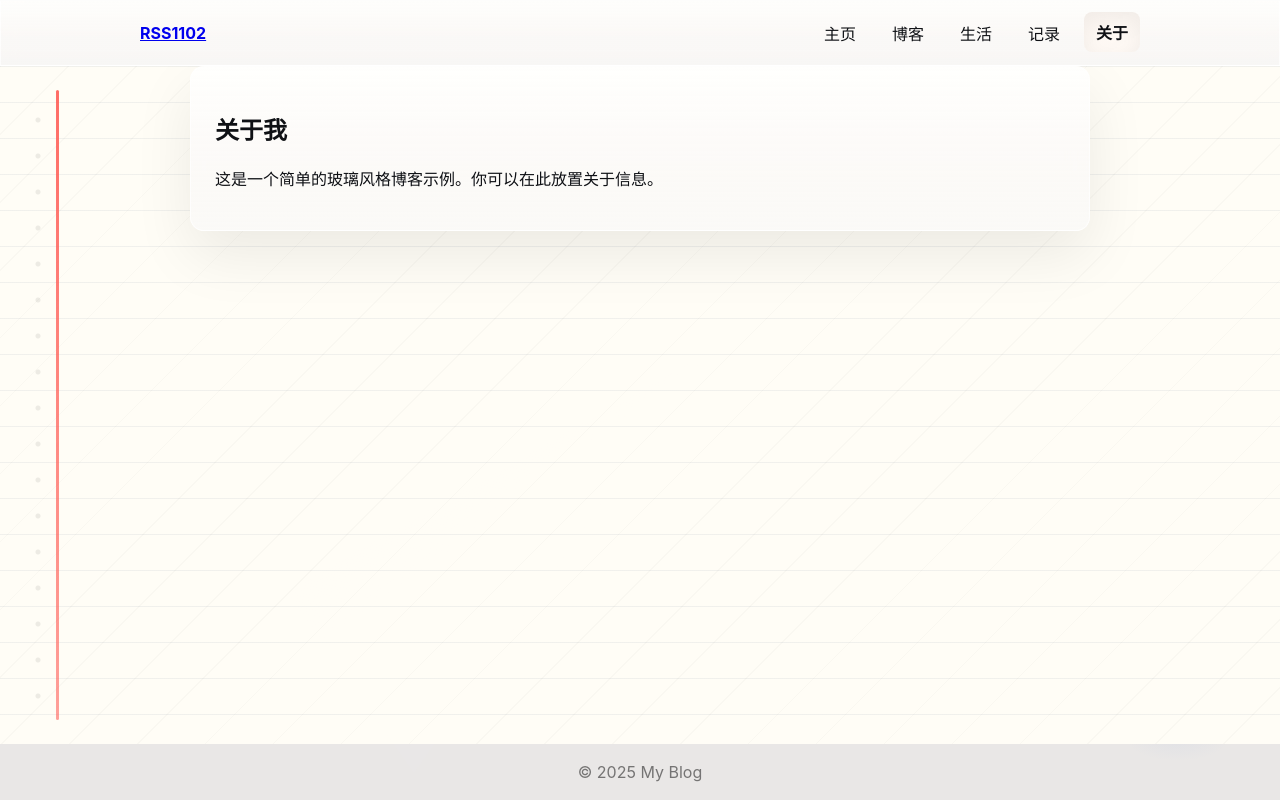
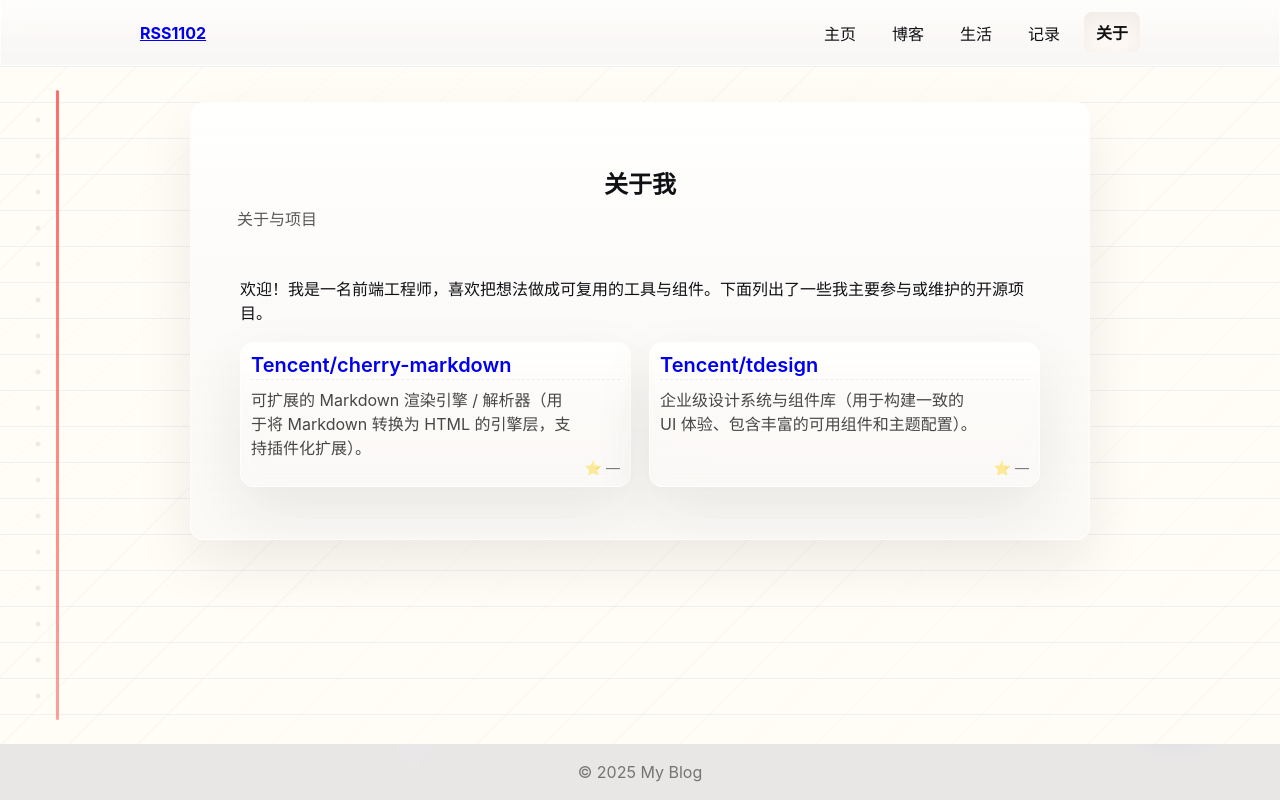
Before and after one commit to RSS1102/blog, a Next.js app: page /about in a window 1280 px wide. Built offline with nearby package versions, Linux system fonts and the light colour scheme; no server answers.

Commit message:
feat: 添加项目页面，支持从 GitHub 获取仓库信息和 README 内容

```diff
--- a/src/app/about/page.tsx
+++ b/src/app/about/page.tsx
@@ -1,10 +1,91 @@
-export default function AboutPage() {
+import PageSection from "../components/PageSection";
+
+const REPOS = [
+  {
+    owner: 'Tencent',
+    repo: 'cherry-markdown',
+    html_url: 'https://github.com/Tencent/cherry-markdown',
+    description: '可扩展的 Markdown 渲染引擎 / 解析器（用于将 Markdown 转换为 HTML 的引擎层，支持插件化扩展）。',
+    stargazers_count: undefined,
+  },
+  {
+    owner: 'Tencent',
+    repo: 'tdesign',
+    html_url: 'https://github.com/Tencent/tdesign',
+    description: '企业级设计系统与组件库（用于构建一致的 UI 体验、包含丰富的可用组件和主题配置）。',
+    stargazers_count: undefined,
+  }
+];
+
+/**
+ * AboutPage (server) — fetches each repo's star count from GitHub on the server
+ * - Uses an optional process.env.GITHUB_TOKEN to increase rate limits (recommended)
+ * - Results are cached via Next.js fetch revalidation (1 hour default below)
+ */
+export default async function AboutPage() {
+  // Prepare headers for GitHub API; if you have a token set GITHUB_TOKEN in env
+  const headers: Record<string, string> = {
+    'Accept': 'application/vnd.github+json',
+  };
+
+  if (process.env.GITHUB_TOKEN) {
+    headers['Authorization'] = `Bearer ${process.env.GITHUB_TOKEN}`;
+  }
+
+  // Fetch repo details in parallel, cache results for 1 hour to avoid hitting rate limits
+  const reposWithStars = await Promise.all(
+    REPOS.map(async (r) => {
+      try {
+        const res = await fetch(`https://api.github.com/repos/${r.owner}/${r.repo}`, {
+          headers,
+          // revalidate: 3600s -> cache for up to 1 hour (server-side)
+          next: { revalidate: 3600 },
+        });
+
+        if (!res.ok) {
+          // If the request failed (rate limit, 404, etc.), return repo unchanged
+          return { ...r, stargazers_count: r.stargazers_count ?? null };
+        }
+
+        const payload = await res.json();
+        return { ...r, stargazers_count: payload.stargazers_count ?? null };
+      } catch (err) {
+        // On network errors or unexpected exceptions, gracefully fallback
+        return { ...r, stargazers_count: r.stargazers_count ?? null };
+      }
+    })
+  );
+
   return (
-    <section className="about">
-      <div className="card glass">
-        <h2>关于我</h2>
-        <p>这是一个简单的玻璃风格博客示例。你可以在此放置关于信息。</p>
+    <PageSection title={"关于我"} subtitle={"关于与项目"}>
+      <div className="blog-content">
+        <p>
+          欢迎！我是一名前端工程师，喜欢把想法做成可复用的工具与组件。下面列出了一些我主要参与或维护的开源项目。
+        </p>
+
+        <div className="cards-grid" style={{ marginTop: 18 }}>
+          {reposWithStars.map((r) => (
+            <a key={r.repo} className="blog-card glass" href={r.html_url} target="_blank" rel="noreferrer" style={{ textDecoration: 'none' }}>
+              <div className="blog-card-row-top">
+                <h3 className="blog-card-title">{`${r.owner}/${r.repo}`}</h3>
+              </div>
+
+              <div className="blog-card-row blog-card-row-bottom">
+                <div className="blog-card-description truncate-3">{r.description}</div>
+                <div className="blog-card-meta" aria-hidden={false}>
+                  {typeof r.stargazers_count === 'number' ? (
+                    <span style={{ fontWeight: 700 }} title={`${r.stargazers_count} stars`}>⭐ {r.stargazers_count.toLocaleString()}</span>
+                  ) : (
+                    <span style={{ color: 'rgba(0,0,0,0.5)' }}>⭐ —</span>
+                  )}
+                </div>
+              </div>
+            </a>
+          ))}
+        </div>
+
+        {/* user requested this paragraph removed */}
       </div>
-    </section>
+    </PageSection>
   );
 }
--- a/src/app/globals.css
+++ b/src/app/globals.css
@@ -442,6 +442,10 @@
   align-items: center;
 }
 
+/* visual tweaks to ensure project cards match blog cards appearance */
+.blog-card .blog-card-description { color: rgba(0,0,0,0.72); }
+.page-section .blog-card { min-height: 120px; }
+
 .blog-card-date {
   color: rgba(0, 0, 0, 0.6);
   font-size: 0.9rem;
@@ -519,6 +523,18 @@
   margin: 0 0 16px 0;
   color: rgba(0, 0, 0, 0.7);
   line-height: 1.5;
+}
+
+/* utility: clamp description to 3 lines and ensure fixed 3-line height when shorter */
+.truncate-3 {
+  display: -webkit-box;
+  -webkit-line-clamp: 3;
+  /* standard property for modern browsers / lint */
+  line-clamp: 3;
+  -webkit-box-orient: vertical;
+  overflow: hidden;
+  /* 3 lines at 1.5 line-height => approx 4.5em height */
+  min-height: 4.5em;
 }
 
 .blog-card-meta {
```
Also changed, not shown: src/app/projects/[owner]/[repo]/page.tsx (added, +71 -0 lines).
